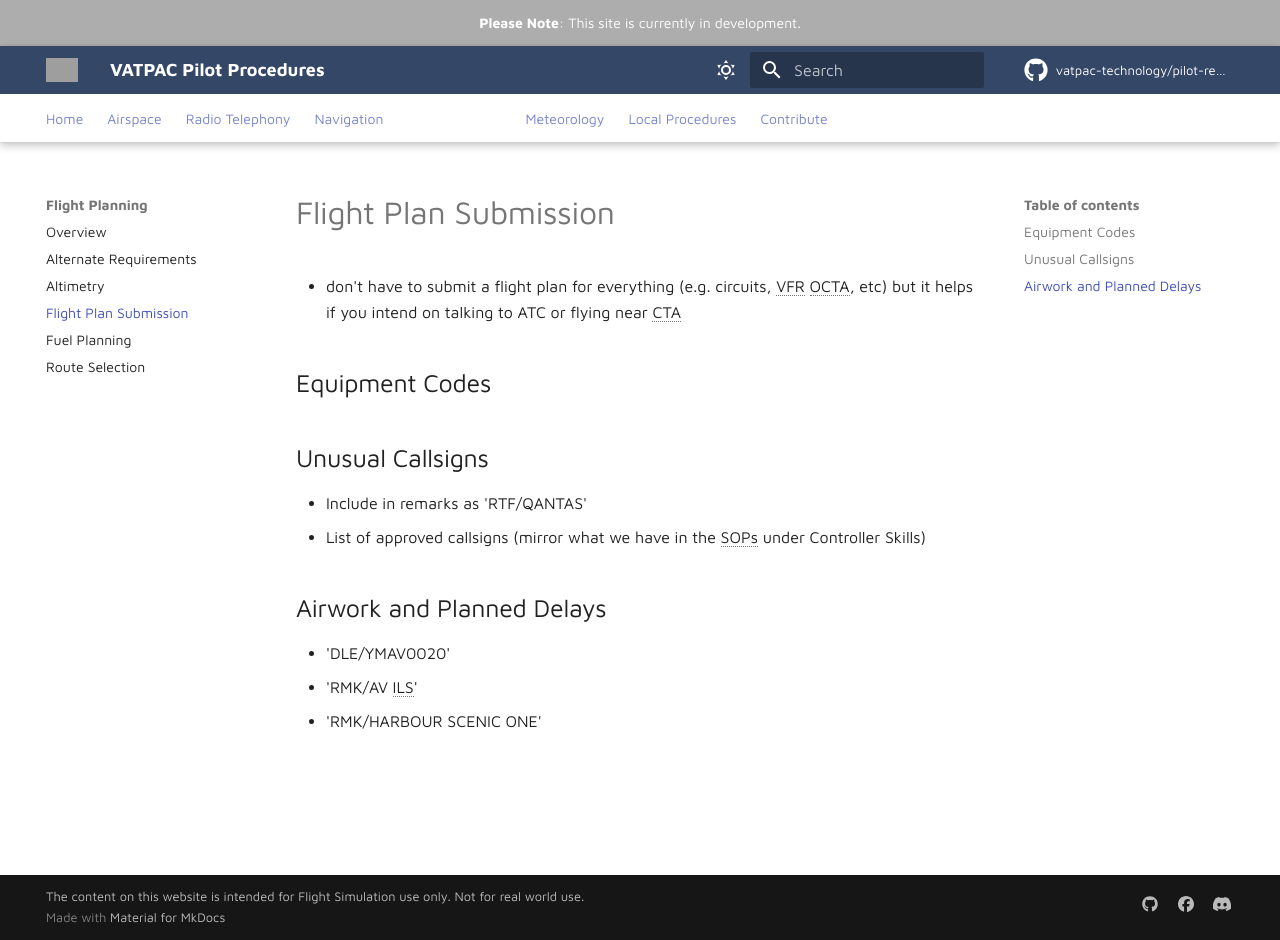
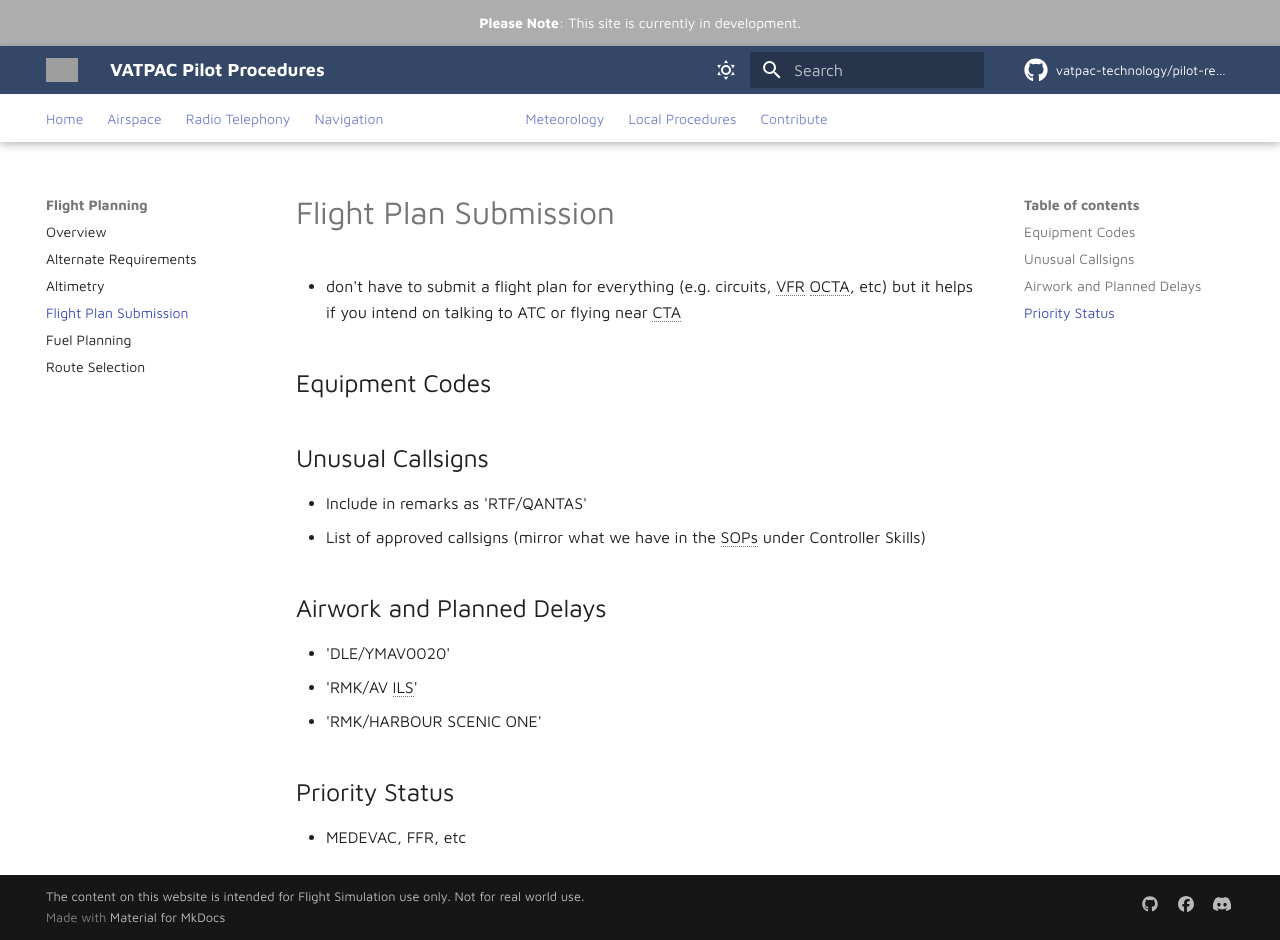
Before and after one commit to vatpac-technology/pilot-resources, an MkDocs documentation site: the page built from docs/flight-planning/flightplansubmission.md, in a window 1280 px wide and 940 px high. Built offline with MkDocs 1.6.1 and Material for MkDocs 9.7.7, drawn with Linux system fonts in a browser that asks for light colours; comment, search, counter and statistics services are not loaded; grey boxes are pictures that could not be loaded.

Commit message:
Content note

```diff
--- a/docs/flight-planning/flightplansubmission.md
+++ b/docs/flight-planning/flightplansubmission.md
@@ -16,3 +16,6 @@
 - 'DLE/YMAV0020'
 - 'RMK/AV ILS'
 - 'RMK/HARBOUR SCENIC ONE'
+
+## Priority Status
+- MEDEVAC, FFR, etc
```
